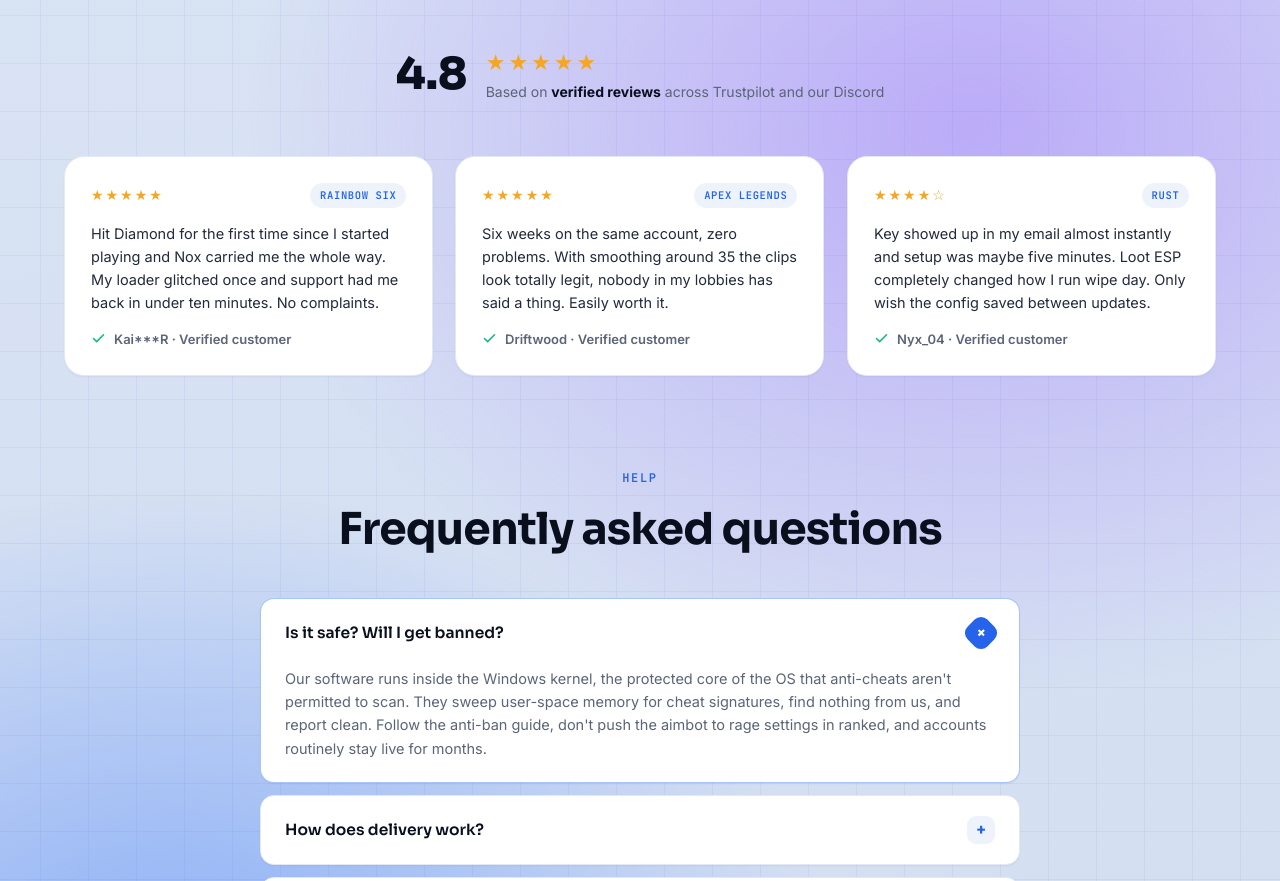
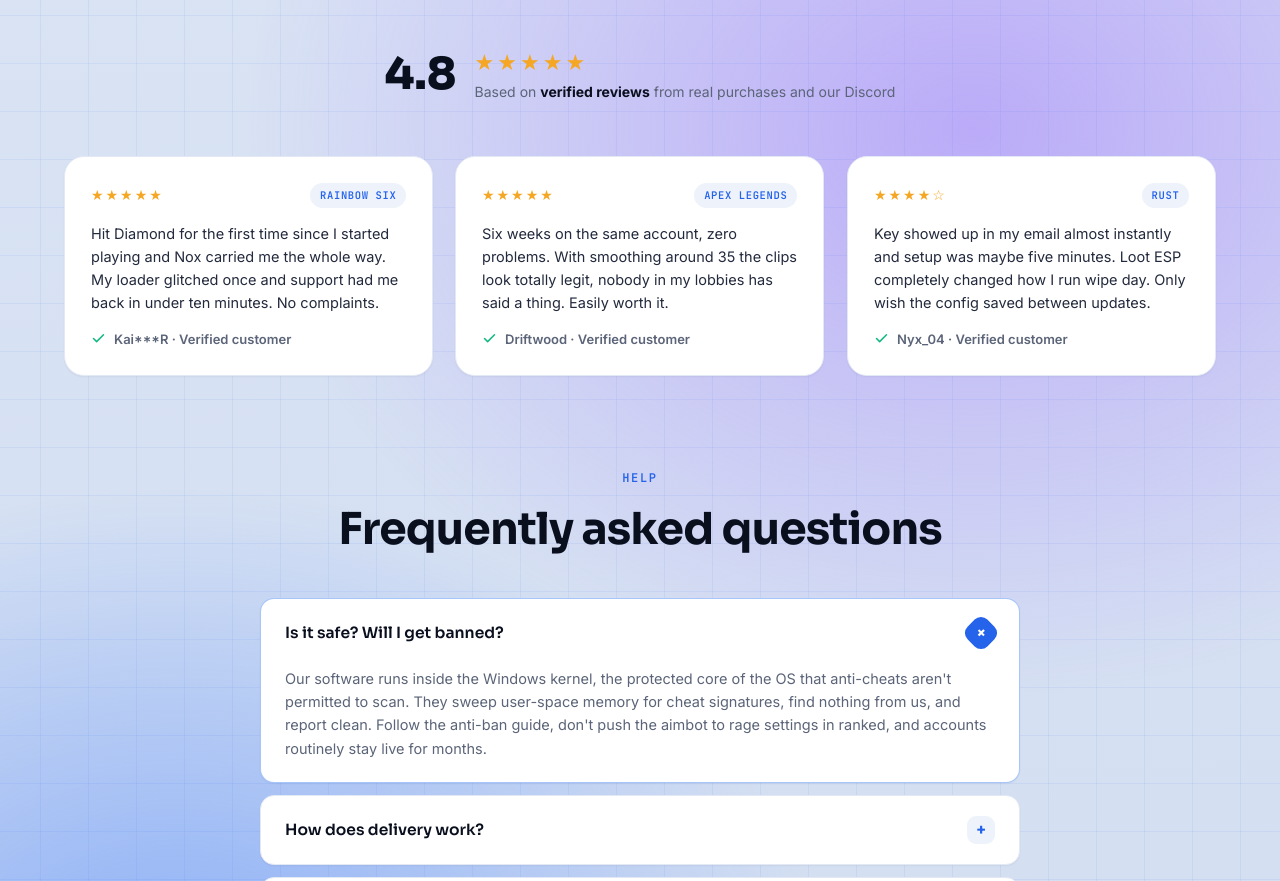
Before and after one commit to Haloch1/NoxCheats, a website: page index.html in a window 1280 px wide. Shown: the part 3021-3902 px from the top of the page. Drawn offline with Linux system fonts and the light colour scheme; no server answers.

Commit message:
Home: drop Trustpilot mention from review banner

```diff
--- a/index.html
+++ b/index.html
@@ -383,7 +383,7 @@
       <span class="score">4.8</span>
       <div>
         <div class="stars-lg">★★★★★</div>
-        <div class="meta">Based on <b>verified reviews</b> across Trustpilot and our Discord</div>
+        <div class="meta">Based on <b>verified reviews</b> from real purchases and our Discord</div>
       </div>
     </div>
 
```
